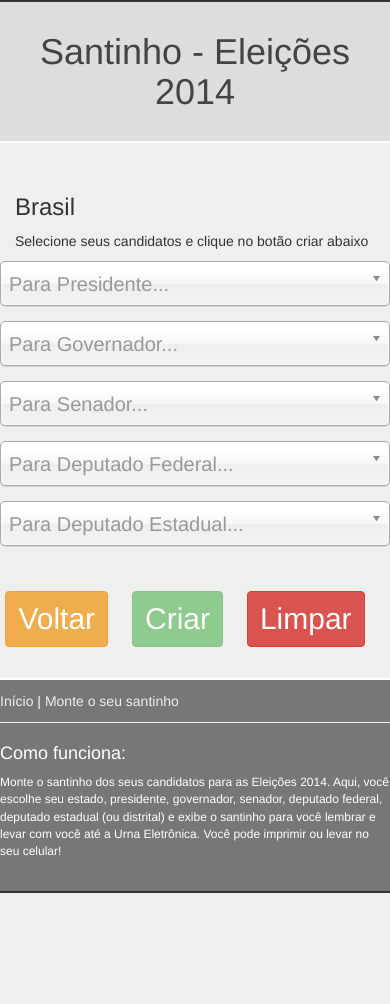
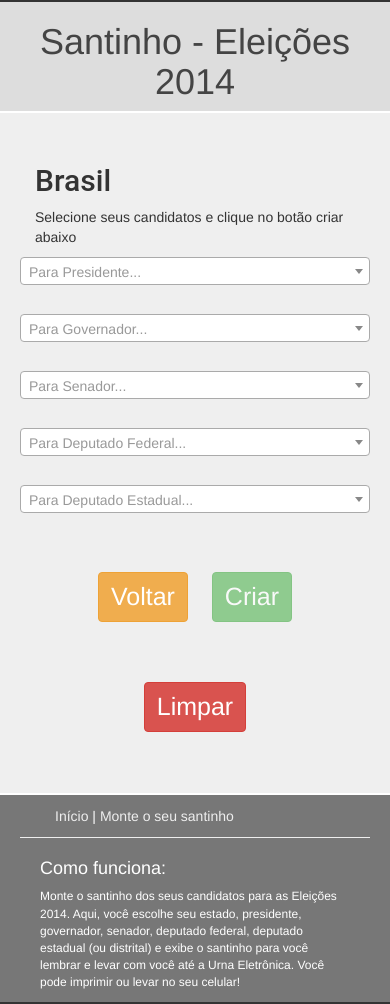
Before and after one commit to Maethorin/eleicoes, a Django app: page /escolher/BR in a window 390 px wide. Before the commit the page ends 893 px from the top, so only its background shows below. Run offline with Django 3.2, Linux system fonts and the light colour scheme; tables that the repository leaves empty hold one stand-in row (values such as "Sample post"); some libraries are stand-ins or nearby versions.

Commit message:
Melhorando a versão mobile

```diff
--- a/eleicoes/settings.py
+++ b/eleicoes/settings.py
@@ -16,7 +16,7 @@ import dj_database_url
 
 SECRET_KEY = '_whb&g-765uf8jrm(q+%+f2wt%q84s#za!$#-%_kco-o0tputw'
 
-DEBUG = False
+DEBUG = True
 
 TEMPLATE_DEBUG = DEBUG
 
--- a/santinho/static/css/base.css
+++ b/santinho/static/css/base.css
@@ -40,12 +40,40 @@ body {
 
 .rodape .links {
     border-bottom: 1px solid #EEE;
-    margin-bottom: 10px;
+    margin: 10px 0;
     padding-bottom: 10px;
 }
 
 .btn {
-    margin-top: 30px;
-    margin-right: 20px;
+    margin: 30px 10px;
+    font-size: 25px;
+}
+
+.row {
+    padding: 0 20px;
+}
+
+.estado {
+    margin-top: 20px;
+}
+
+.select2-container {
+    padding: 0;
+    height: 42px;
+}
+
+.select2-container .select2-choice {
+    height: 40px;
+    font-size: 19px;
+    padding: 6px 10px;
+}
+
+.select2-container .select2-choice .select2-arrow {
+    width: 22px;
+    padding: 5px 2px;
+}
+
+.nome-estado {
+    font-family: 'Roboto', verdana, sans-serif;
     font-size: 30px;
 }
--- a/santinho/templates/base.html
+++ b/santinho/templates/base.html
@@ -6,9 +6,11 @@
         <meta charset="utf-8">
         <meta http-equiv="X-UA-Compatible" content="IE=edge">
         <meta name="viewport" content="width=device-width, initial-scale=1">
-        <link rel="stylesheet" href="/static/css/bootstrap.min.css">
-        <link rel="stylesheet" href="/static/css/chosen.css">
-        <link rel="stylesheet" href="/static/css/base.css">
+
+        <link rel="stylesheet" href="{{ STATIC_URL }}css/bootstrap.min.css">
+{#        <link rel="stylesheet" href="/static/css/chosen.css">#}
+        <link rel="stylesheet" href="{{ STATIC_URL }}css/select2.css">
+        <link rel="stylesheet" href="{{ STATIC_URL }}css/base.css">
         {% block css %}
         {% endblock css %}
     </head>
@@ -67,9 +69,10 @@
             </div>
         </div>
     </div>
-        <script type="text/javascript" src="/static/js/jquery.js"></script>
-        <script type="text/javascript" src="/static/js/bootstrap.min.js"></script>
-        <script type="text/javascript" src="/static/js/chosen.jquery.min.js"></script>
+        <script type="text/javascript" src="{{ STATIC_URL }}js/jquery.js"></script>
+        <script type="text/javascript" src="{{ STATIC_URL }}js/bootstrap.min.js"></script>
+        <script type="text/javascript" src="{{ STATIC_URL }}js/select2.min.js"></script>
+{#        <script type="text/javascript" src="/static/js/chosen.jquery.min.js"></script>#}
         {% block js_bottom %}
         {% endblock js_bottom %}
         <script async src="//pagead2.googlesyndication.com/pagead/js/adsbygoogle.js"></script>
--- a/santinho/templates/criar.html
+++ b/santinho/templates/criar.html
@@ -7,13 +7,13 @@
 {% block corpo %}
     <form action="{% url "escolher_candidatos" estado=estado %}" method="post">
         {% csrf_token %}
-        <div class="row">
-            <div class="pre-gov">
+        <div class="row candidatos">
+            <div class="pre-gov col-sm-8">
                 {% for candidato in pre_gov %}
                     {% include "include/candidato_santinho_2.html" %}
                 {% endfor %}
             </div>
-            <div class="outros">
+            <div class="outros col-sm-4">
                 {% for candidato in outros %}
                     {% include "include/candidato_santinho_2.html" %}
                 {% endfor %}
--- a/santinho/templates/escolher_candidatos.html
+++ b/santinho/templates/escolher_candidatos.html
@@ -1,8 +1,8 @@
 {% extends "base.html" %}
 {% load filtros %}
 {% block corpo %}
-    <h3>{{ nome_estado }}</h3>
-<p>Selecione seus candidatos e clique no botão criar abaixo</p>
+    <h3 class="nome-estado">{{ nome_estado }}</h3>
+    <p class="texto">Selecione seus candidatos e clique no botão criar abaixo</p>
 
     <form class="form-horizontal" role="form">
     {% for cargo in cargos %}
@@ -33,11 +33,11 @@
     var $senador = $("#senador");
     var $deputadoFederal = $("#deputado-federal");
     var $deputadoEstadual = $("#deputado-{% if estado == 'DF' %}distrital{% else %}estadual{% endif %}");
-    $presidente.chosen();
-    $governador.chosen();
-    $senador.chosen();
-    $deputadoFederal.chosen();
-    $deputadoEstadual.chosen();
+    $presidente.select2();
+    $governador.select2();
+    $senador.select2();
+    $deputadoFederal.select2();
+    $deputadoEstadual.select2();
 
     $(".limpar").click(function() {
         presidente = null;
@@ -46,21 +46,11 @@
         deputado_federal = null;
         deputado_estadual = null;
 
-        $presidente.val('');
-        $presidente.trigger('chosen:updated');
-
-        $governador.val('');
-        $governador.trigger('chosen:updated');
-
-        $senador.val('');
-        $senador.trigger('chosen:updated');
-
-        $deputadoFederal.val('');
-        $deputadoFederal.trigger('chosen:updated');
-
-        $deputadoEstadual.val('');
-        $deputadoEstadual.trigger('chosen:updated');
-
+        $presidente.select2('val', '');
+        $governador.select2('val', '');
+        $senador.select2('val', '');
+        $deputadoFederal.select2('val', '');
+        $deputadoEstadual.select2('val', '');
         $linkSantinho.addClass('disabled');
     });
     function atualizaBotao() {
--- a/santinho/templates/estados.html
+++ b/santinho/templates/estados.html
@@ -1,7 +1,7 @@
 {% extends "base.html" %}
 {% block corpo %}
-    <div class="row">
-        <select id="estado" name="estado" data-placeholder="Escolha seu Estado" class="form-control">
+    <div class="row estado">
+        <select id="estado" name="estado" data-placeholder="Escolha seu Estado">
             <option value=""></option>
             {% for estado in estados %}
                 <option value="{{ estado.0 }}">{{ estado.1 }}</option>
@@ -17,7 +17,7 @@
 <script type="application/javascript">
     var estado = null;
     var $estado = $("#estado");
-    $estado.chosen();
+    $estado.select2({width: "100%"});
     $("select").change(function() {
         var $this = $(this);
         estado = $this.val();
--- a/santinho/templates/include/candidato_escolha.html
+++ b/santinho/templates/include/candidato_escolha.html
@@ -1,6 +1,6 @@
 {% load filtros %}
 <div class="form-group">
-    <select id="{{ cargo.nome|slugify }}" name="{{ cargo.nome|slugify }}" data-placeholder="Para {{ cargo.nome }}..." class="form-control">
+    <select id="{{ cargo.nome|slugify }}" name="{{ cargo.nome|slugify }}" data-placeholder="Para {{ cargo.nome }}..." class="form-control select-candidato">
         <option value=""></option>
         {% for candidato in cargo.candidatos %}
             <option value="{{ candidato.numero }}" {% selecionando cargo.nome|slugify candidato.numero %}>{{ candidato }}</option>
--- a/santinho/views.py
+++ b/santinho/views.py
@@ -107,13 +107,13 @@ def escolher_candidatos(request, estado):
             "deputado-federal": request.POST.get("candidato_6", None),
             cargo_slug: request.POST.get("candidato_{}".format(cargo), None),
         }
-    return render_to_response('escolher_candidatos.html', locals())
+    return render_to_response('escolher_candidatos.html', locals(), context_instance=RequestContext(request))
 
 
 def estados(request):
     estados = ESTADOS[1:]
-    return render_to_response('estados.html', locals())
+    return render_to_response('estados.html', locals(), context_instance=RequestContext(request))
 
 
 def home(request):
-    return render_to_response('home.html')
+    return render_to_response('home.html', context_instance=RequestContext(request))
```
Also changed, not shown: santinho/static/css/santinho.css (+8 -4 lines). Lines whose indentation alone changed are shown as unchanged.
